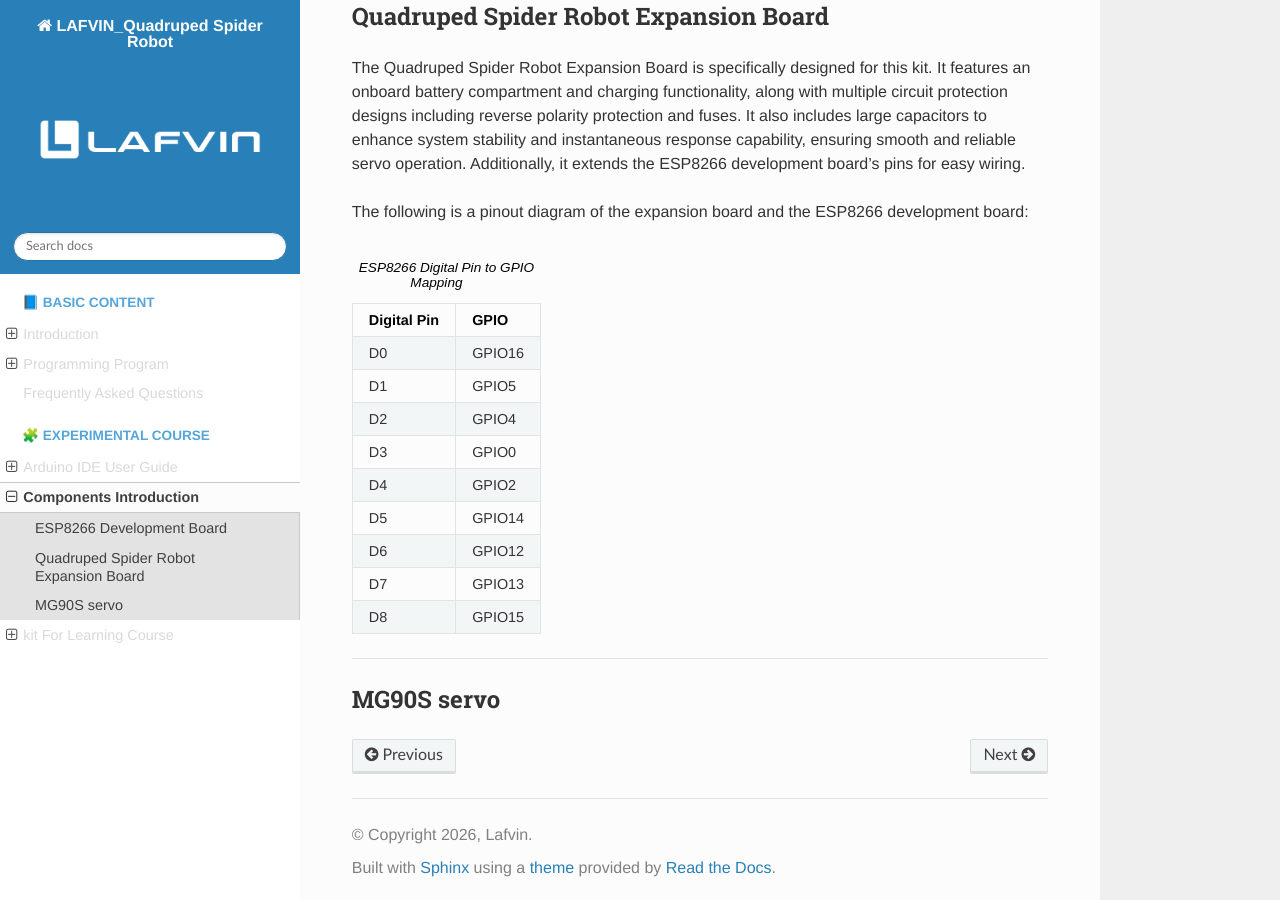
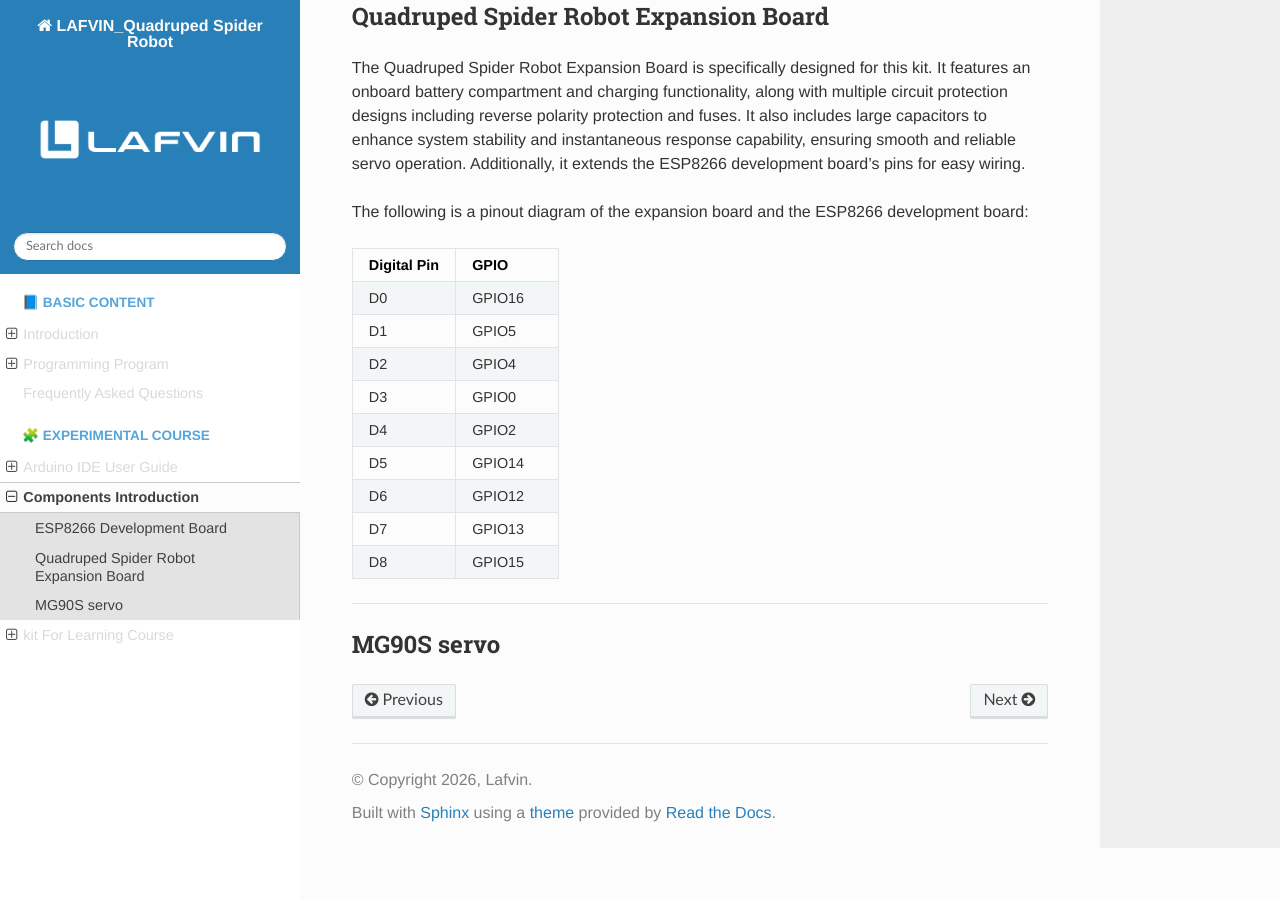
Before and after one commit to lafvintech/LAFVIN_Quadruped-Spider-Robot, a Sphinx documentation site: the page built from docs/source/Components.rst, in a window 1280 px wide and 900 px high, scrolled down 889 px. Built offline with Sphinx 7.4.7 and the Read the Docs theme 3.1.0, drawn with Linux system fonts in a browser that asks for light colours; after the commit the page ends 1737 px from its top, so only the background shows below that.

Commit message:
Update Components.rst

```diff
--- a/docs/source/Components.rst
+++ b/docs/source/Components.rst
@@ -34,8 +34,9 @@
 
 The following is a pinout diagram of the expansion board and the ESP8266 development board:
 
-.. list-table:: ESP8266 Digital Pin to GPIO Mapping
+.. list-table::
    :header-rows: 1
+   :widths: 30 30
 
    * - Digital Pin
      - GPIO
```
